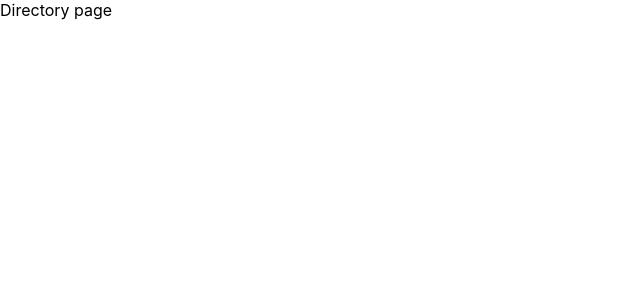
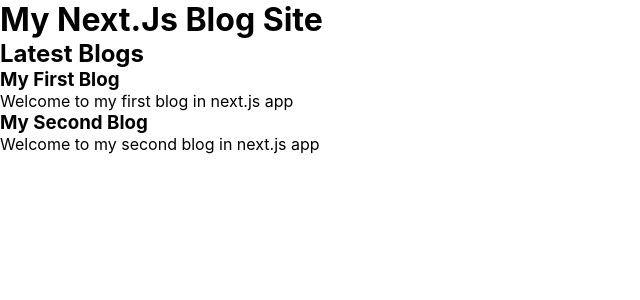
Before and after one commit to nenadmarinkovic/home, a Next.js app: page /dir in a window 1280 px wide. Shown: the top 300 px of the page, without its empty margins (0-640 px from the left). Built offline with nearby package versions, Linux system fonts and the light colour scheme.

Commit message:
add dir posts + mdx

```diff
--- a/app/dir/page.tsx
+++ b/app/dir/page.tsx
@@ -1,7 +1,42 @@
-import React from 'react';
+import fs from 'fs';
+import path from 'path';
+import matter from 'gray-matter';
+import Link from 'next/link';
 
-function DirectoryPage() {
-  return <div>Directory page</div>;
+export default function Home() {
+  const blogDir = 'directory';
+
+  const files = fs.readdirSync(path.join(blogDir));
+
+  const blogs = files.map((filename) => {
+    const fileContent = fs.readFileSync(
+      path.join(blogDir, filename),
+      'utf-8'
+    );
+
+    const { data: frontMatter } = matter(fileContent);
+    return {
+      meta: frontMatter,
+      slug: filename.replace('.mdx', ''),
+    };
+  });
+
+  return (
+    <>
+      <h1>My Next.Js Blog Site</h1>
+      <section>
+        <h2 className="text-2xl font-blod">Latest Blogs</h2>
+        <div>
+          {blogs.map((blog) => (
+            <Link href={'/dir/' + blog.slug} passHref key={blog.slug}>
+              <h3>{blog.meta.title}</h3>
+              <div>
+                <p>{blog.meta.description}</p>
+              </div>
+            </Link>
+          ))}
+        </div>
+      </section>
+    </>
+  );
 }
-
-export default DirectoryPage;
--- /dev/null
+++ b/directory/first.mdx
@@ -0,0 +1,15 @@
+---
+title: My First Blog
+date: 23th June 2024
+description: Welcome to my first blog in next.js app
+---
+
+This is my **first** blog post using _markdown_
+
+### My subheading
+
+See Image Below:
+
+![Gaming Pc](/img/gamingpc.jpg)
+
+Here are some code snippet below:
--- /dev/null
+++ b/directory/second-post.mdx
@@ -0,0 +1,15 @@
+---
+title: My Second Blog
+date: 23th June 2024
+description: Welcome to my second blog in next.js app
+---
+
+This is my **first** blog post using _markdown_
+
+### My subheading
+
+See Image Below:
+
+![Gaming Pc](/img/gamingpc.jpg)
+
+Here are some code snippet below:
--- a/package.json
+++ b/package.json
@@ -10,9 +10,11 @@
   },
   "dependencies": {
     "eslint": "^8.57.0",
+    "gray-matter": "^4.0.3",
     "next": "^14.2.0",
     "react": "^18.2.0",
-    "react-dom": "^18.2.0"
+    "react-dom": "^18.2.0",
+    "remote-mdx": "^0.0.4"
   },
   "devDependencies": {
     "@types/node": "^20",
```
Also changed, not shown: app/dir/[slug]/page.tsx (added, +41 -0 lines), pages/api/playing.tsx (renamed from pages/api/playing.ts), 1 other file (tests, documents, lock files or other folders).
